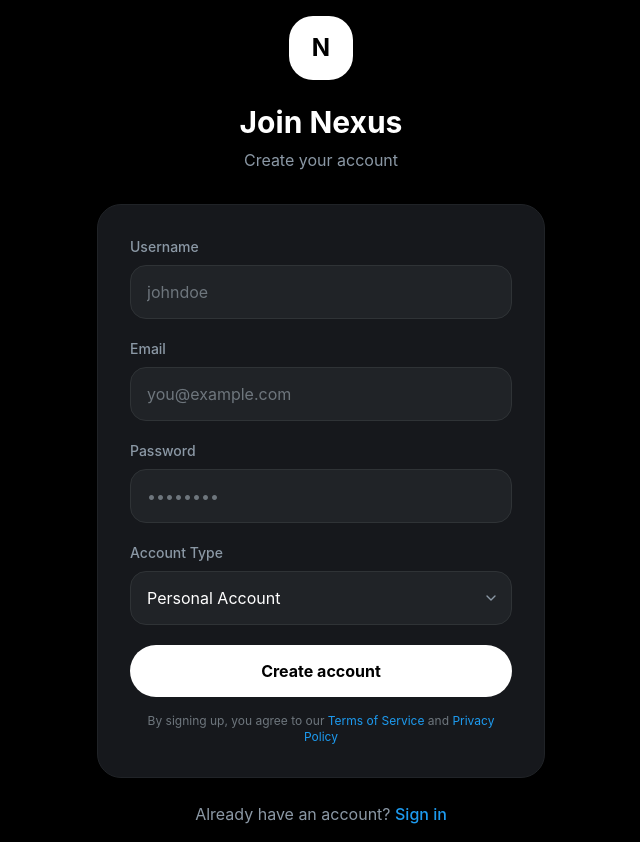
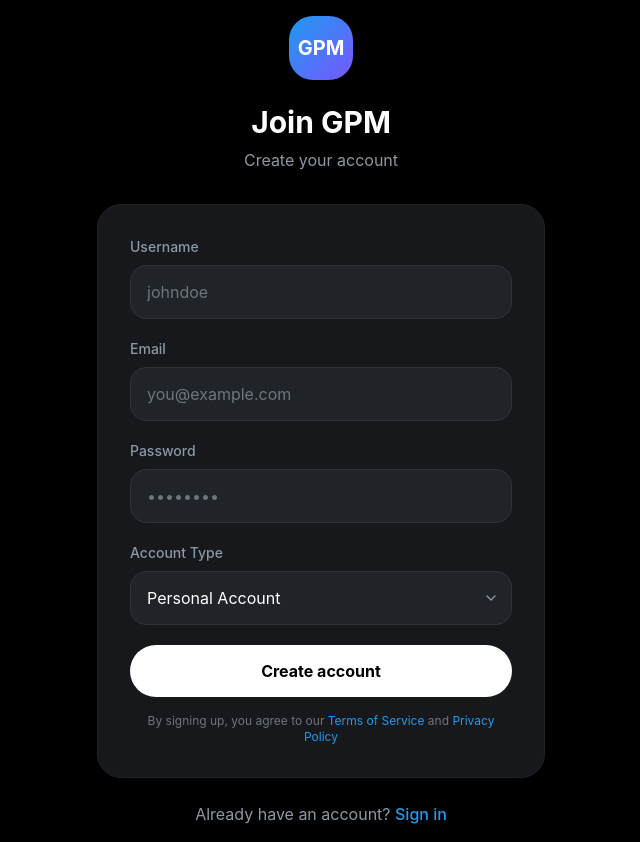
Before and after one commit to tabibliaai-cpu/gma-socialmedia, a Next.js app in the folder frontend/: page /register in a window 1280 px wide. Shown: the whole page, without its empty margins (319-959 px from the left). Built offline with nearby package versions, Linux system fonts and the light colour scheme; no server answers.

Commit message:
brand: Replace X/Nexus branding with GPM
- Replace X logo with GPM text in MainLayout
- Update app title from Nexus to GPM in layout.tsx
- Update login and register pages with GPM branding
- Update Navbar with GPM branding

```diff
--- a/frontend/src/app/layout.tsx
+++ b/frontend/src/app/layout.tsx
@@ -3,7 +3,7 @@ import { Providers } from './providers';
 import './globals.css';
 
 export const metadata: Metadata = {
-  title: 'Nexus - Social Platform',
+  title: 'GPM - Social Platform',
   description: 'A modern social media platform with AI-powered features',
 };
 
--- a/frontend/src/app/login/page.tsx
+++ b/frontend/src/app/login/page.tsx
@@ -36,8 +36,8 @@ export default function LoginPage() {
         {/* Logo */}
         <div className="text-center mb-8">
           <Link href="/" className="inline-flex items-center justify-center gap-3">
-            <div className="w-16 h-16 bg-white rounded-2xl flex items-center justify-center">
-              <span className="text-black font-bold text-2xl">N</span>
+            <div className="w-16 h-16 bg-gradient-to-br from-[#1d9bf0] to-[#7856ff] rounded-2xl flex items-center justify-center">
+              <span className="text-white font-bold text-xl">GPM</span>
             </div>
           </Link>
           <h1 className="mt-6 text-3xl font-bold text-white">Welcome back</h1>
--- a/frontend/src/app/register/page.tsx
+++ b/frontend/src/app/register/page.tsx
@@ -38,11 +38,11 @@ export default function RegisterPage() {
         {/* Logo */}
         <div className="text-center mb-8">
           <Link href="/" className="inline-flex items-center justify-center gap-3">
-            <div className="w-16 h-16 bg-white rounded-2xl flex items-center justify-center">
-              <span className="text-black font-bold text-2xl">N</span>
+            <div className="w-16 h-16 bg-gradient-to-br from-[#1d9bf0] to-[#7856ff] rounded-2xl flex items-center justify-center">
+              <span className="text-white font-bold text-xl">GPM</span>
             </div>
           </Link>
-          <h1 className="mt-6 text-3xl font-bold text-white">Join Nexus</h1>
+          <h1 className="mt-6 text-3xl font-bold text-white">Join GPM</h1>
           <p className="mt-2 text-dark-600">Create your account</p>
         </div>
 
--- a/frontend/src/components/MainLayout.tsx
+++ b/frontend/src/components/MainLayout.tsx
@@ -130,9 +130,7 @@ export default function MainLayout({ children }: { children: React.ReactNode })
         <div>
           {/* Logo */}
           <Link href="/feed" className="inline-flex items-center justify-center w-[52px] h-[52px] rounded-full hover:bg-[#181836] transition-colors mb-1">
-            <svg className="w-8 h-8 text-white" viewBox="0 0 24 24" fill="currentColor">
-              <path d="M18.244 2.25h3.308l-7.227 8.26 8.502 11.24H16.17l-5.214-6.817L4.99 21.75H1.68l7.73-8.835L1.254 2.25H8.08l4.713 6.231zm-1.161 17.52h1.833L7.084 4.126H5.117z"/>
-            </svg>
+            <span className="text-2xl font-bold text-white">GPM</span>
           </Link>
 
           {/* Navigation */}
--- a/frontend/src/components/Navbar.tsx
+++ b/frontend/src/components/Navbar.tsx
@@ -77,7 +77,7 @@ export default function Navbar() {
             <div className="w-8 h-8 bg-white rounded-lg flex items-center justify-center">
               <span className="text-black font-bold text-sm">N</span>
             </div>
-            <span className="text-xl font-bold text-white hidden sm:block">Nexus</span>
+            <span className="text-xl font-bold text-white hidden sm:block">GPM</span>
           </Link>
 
           {/* Desktop Navigation */}
```
